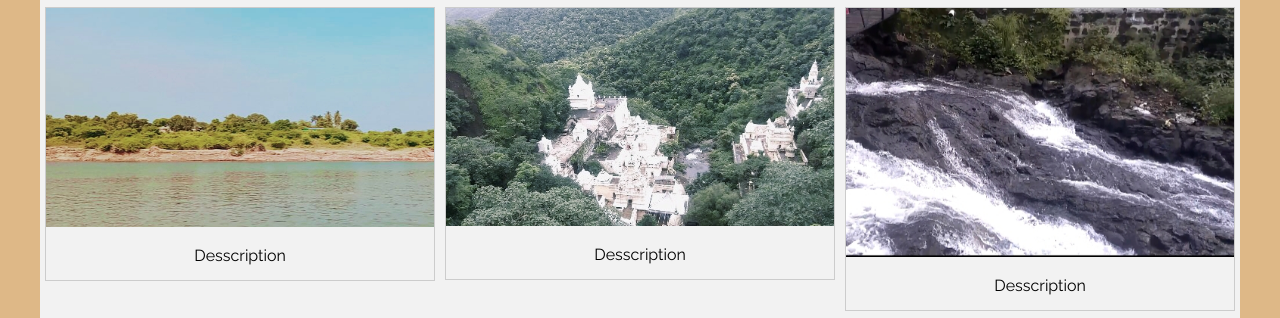
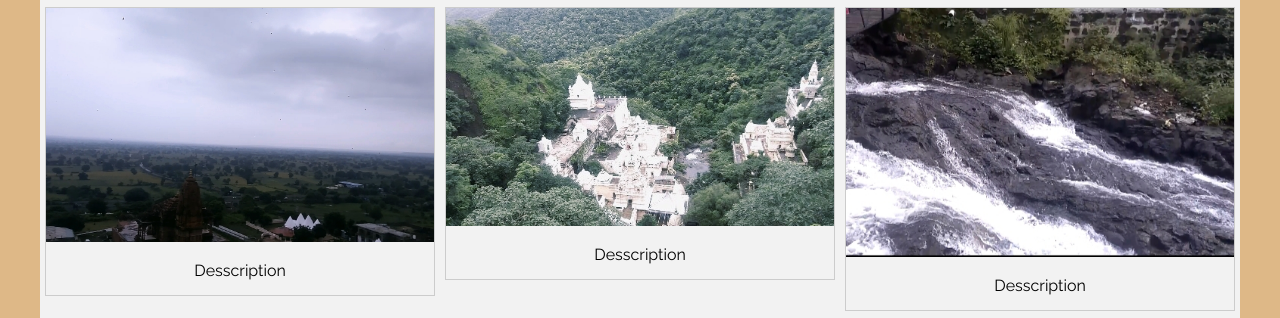
Before and after one commit to divyalavande2002/photos, a plain HTML site: page index.html in a window 1280 px wide. Shown: the part 415-733 px from the top of the page. Drawn offline with nearby package versions, Linux system fonts and the light colour scheme; no server answers.

Commit message:
Update index.html

```diff
--- a/index.html
+++ b/index.html
@@ -41,7 +41,7 @@
       </div>
 
       <div class="gallery">
-        <img src="river.jpg" alt="" />
+        <img src="sky.jpg" alt="" />
         <div class="desc">Desscription</div>
       </div>
 
```
